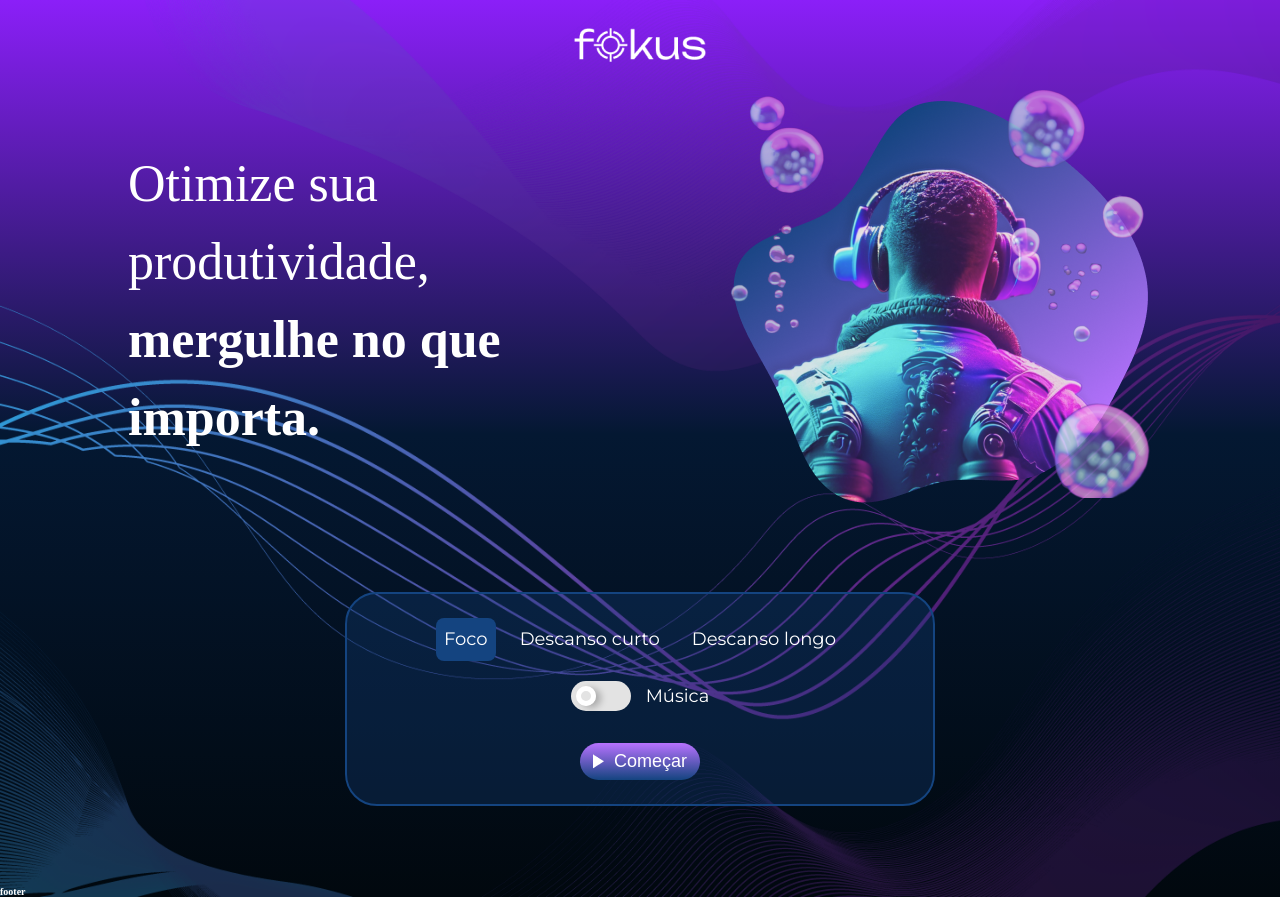
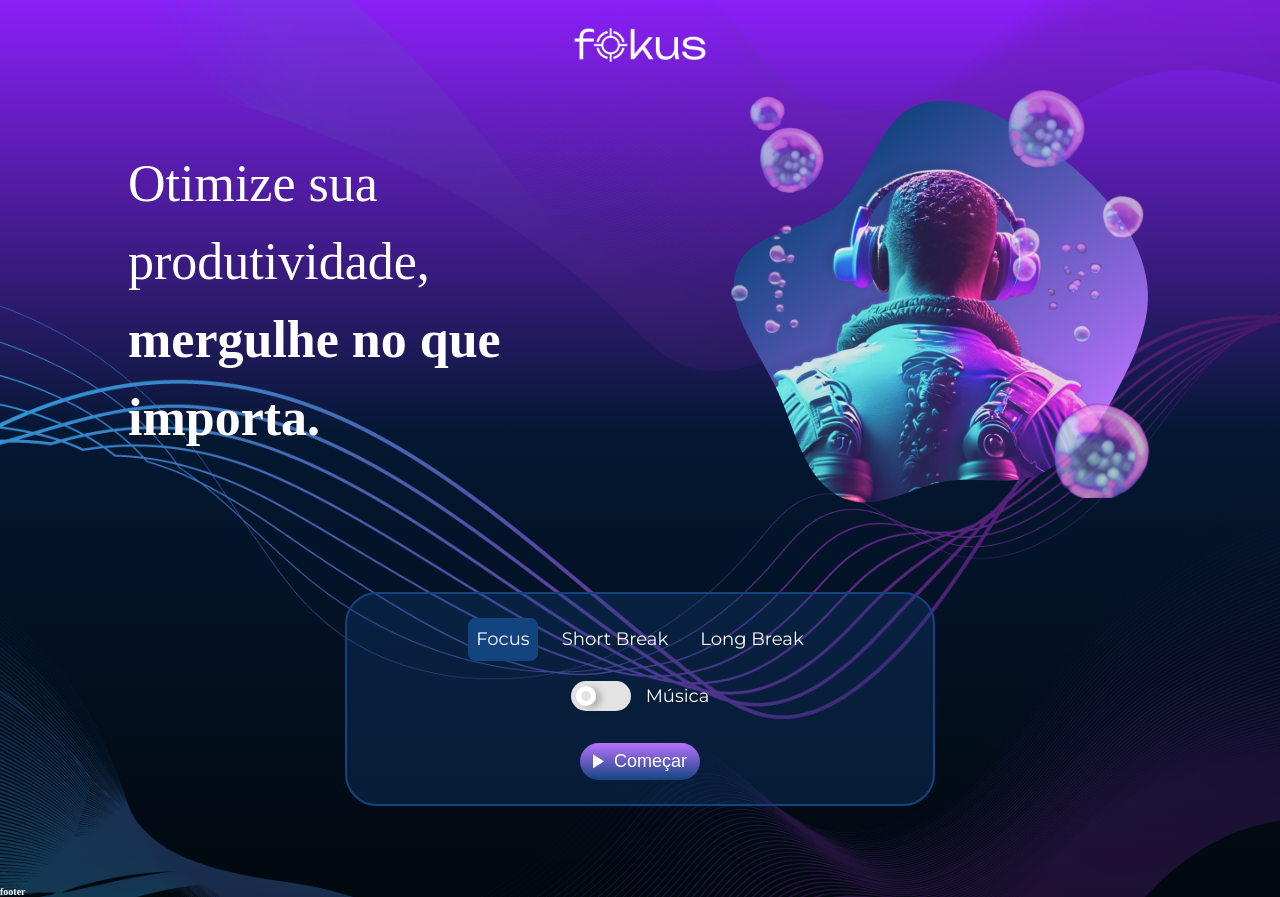
Before and after one commit to mialuzmia/react-fokus, a React (Vite) app: page / in a window 1280 px wide. Built offline with nearby package versions, Linux system fonts and the light colour scheme; a web font is replaced by a local one.

Commit message:
created modeContext

```diff
--- a/src/components/Card.jsx
+++ b/src/components/Card.jsx
@@ -3,36 +3,60 @@ import play from '../assets/imagens/play_arrow.png'
 
 import { useState } from 'react';
 import { useEffect } from 'react';
+import useMode from '../context/ModeContext';
 
 const Card = () => {
+  const [activeButtonIndex, setActiveButtonIndex] = useState(0);
+  const [isChecked, setIsChecked] = useState(false);
 
-  const [isChecked, setIsChecked] = useState(false);
+  const { mode, changeMode} = useMode();
 
   const handleClick = () => {
     setIsChecked(!isChecked);
-    // console.log(isChecked);
+
   }
 
   useEffect(() => {
-    console.log(isChecked);
+    console.log(mode);
 
+  }, [mode]);
 
+  const handleButtonClick = (index) => {
+    setActiveButtonIndex(index);
 
-  }, [isChecked]);
+    switch (index) {
+      case 0:
+        // setPomodoroTime(25);
+        changeMode('focus');
+        break;
+      case 1:
+        // setPomodoroTime(5);
+        changeMode('short');
+        break;
+      case 2:
+        // setPomodoroTime(15);
+        changeMode('long');
+        break;
+      default:
+        break;
+    }
+  };
 
   return (
     <section className={styles.card__container}>
 
        <ul className={styles.card__buttonsList}>
-          <li className={styles.active}>
-              <button  type='button'>Foco</button>
-          </li>
-          <li >
-              <button type='button'>Descanso curto</button>
-          </li>
-          <li>
-              <button type='button'>Descanso longo</button>
-          </li>
+
+       {[0, 1, 2].map((index) => (
+        <li className={index === activeButtonIndex ? 'active' : ''} key={index}>
+          <button
+            onClick={() => handleButtonClick(index)}
+          >
+            {index === 0 ? 'Focus' : index === 1 ? 'Short Break' : 'Long Break'}
+          </button>
+        </li>
+      ))}
+
         </ul>
 
         <div id="timer" className="app__card-timer"></div>
--- /dev/null
+++ b/src/context/ModeContext.jsx
@@ -0,0 +1,27 @@
+import { useContext, createContext, useState } from "react";
+
+const ModeContext = createContext();
+
+export const ModeProvider = ({ children }) => {
+  const [mode, setMode] = useState('focus');
+
+  const changeMode = (newMode) => {
+    setMode(newMode);
+  }
+
+  return  (
+    <ModeContext.Provider value={{mode, changeMode}}>
+      {children}
+    </ModeContext.Provider>
+  );
+}
+
+
+const useMode = () => {
+  const context = useContext(ModeContext);
+  if (!context) {
+    throw new Error('useMode must be used within a ModeProvider');
+  }
+  return context;
+};
+export default useMode;
--- a/src/main.jsx
+++ b/src/main.jsx
@@ -2,9 +2,12 @@ import React from 'react'
 import ReactDOM from 'react-dom/client'
 import App from './App.jsx'
 import './styles/main.scss'
+import { ModeProvider } from './context/ModeContext.jsx'
 
 ReactDOM.createRoot(document.getElementById('root')).render(
   <React.StrictMode>
-    <App />
+    <ModeProvider >
+      <App />
+    </ModeProvider>
   </React.StrictMode>,
 )
--- a/src/styles/components/card.module.scss
+++ b/src/styles/components/card.module.scss
@@ -37,11 +37,7 @@
   }
 }
 
-.active{
-  border-radius: 0.8rem;
-  background: $royal-blue;
-  font-weight: 600;
-}
+
 
 .toggle__container{
   @include flexCenter;
--- a/src/styles/main.scss
+++ b/src/styles/main.scss
@@ -30,6 +30,11 @@ h1, h2, h3, h4, h5, h6 {
   font-family: 'Unbounded', cursive;
 }
 
+.active{
+  border-radius: 0.8rem;
+  background: $royal-blue;
+  font-weight: 600;
+}
 
 
 /* To hide the checkbox */
```
